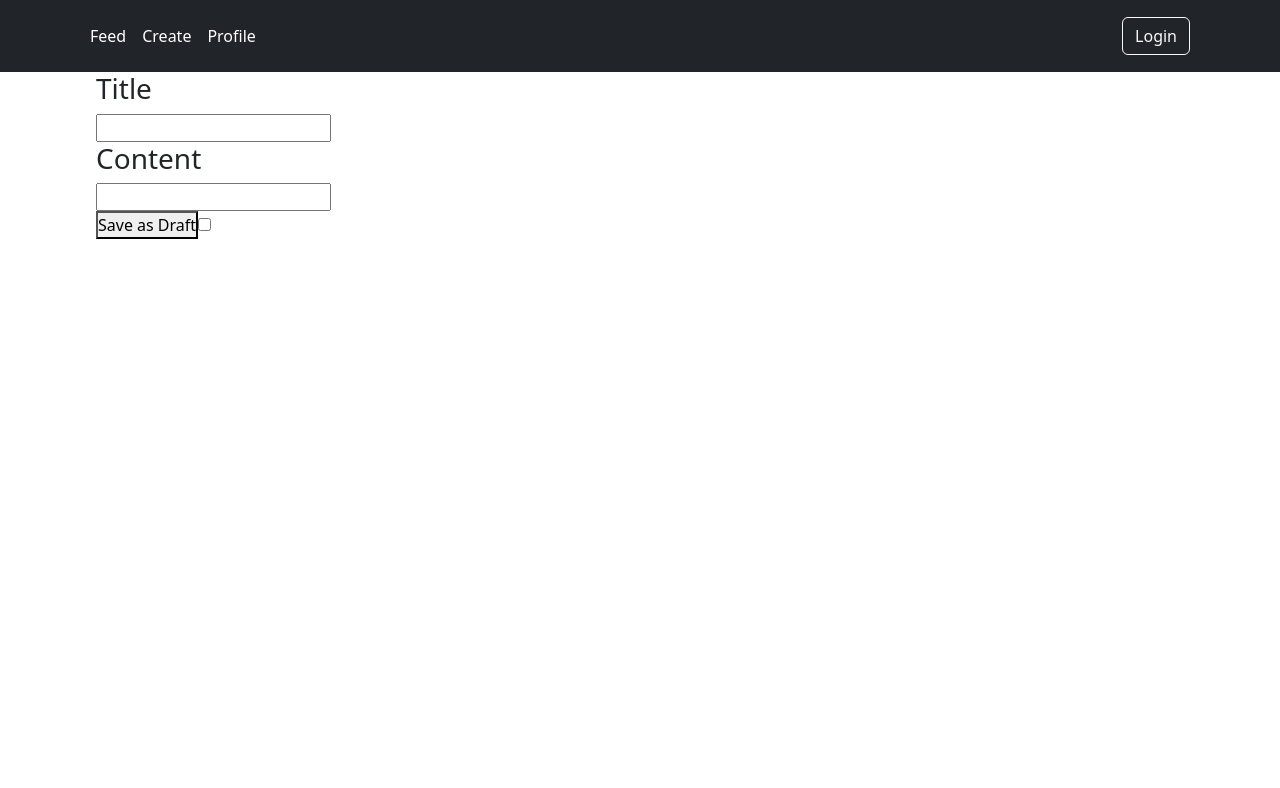
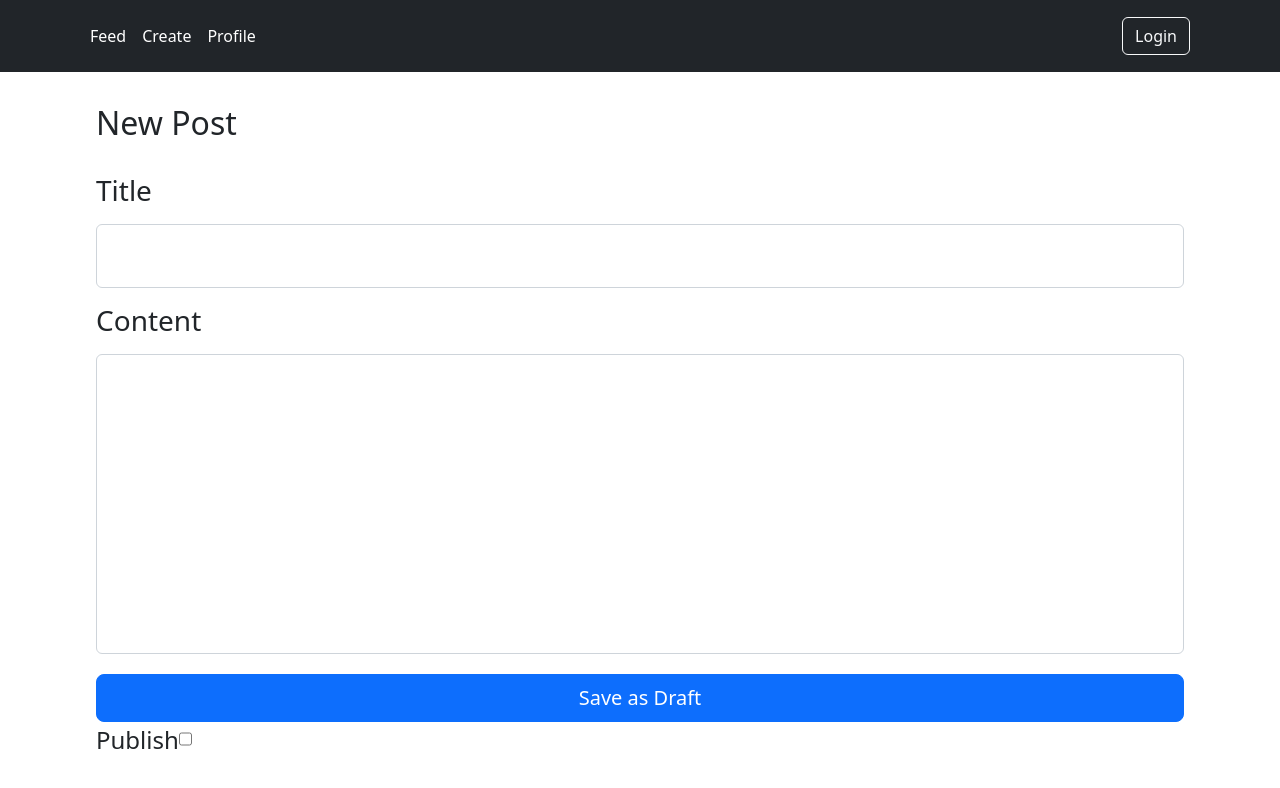
Before and after one commit to LamiSaadat/blog-client, a React (Create React App) app: page /create in a window 1280 px wide. Shown: the top 788 px of the page. Built offline with nearby package versions, Linux system fonts and the light colour scheme.

Commit message:
Updated create post form with bootstrap styles

```diff
--- a/src/App.scss
+++ b/src/App.scss
@@ -32,4 +32,16 @@ html {
   &__button {
     margin-top: 1.25rem;
   }
+
+  // &__create-post-controls {
+  //   display: flex;
+  // }
+
+  &__publish {
+    font-size: 1.5rem;
+  }
+
+  &__publish input {
+    height: 1.2rem;
+  }
 }
--- a/src/components/CreatePost/CreatePost.jsx
+++ b/src/components/CreatePost/CreatePost.jsx
@@ -12,8 +12,7 @@ function CreatePost() {
 
   const dispatch = useDispatch();
   const navigate = useNavigate();
-  const { loggedIn, accesstoken } = useSelector((state) => state.user);
-  console.log("logged in:", loggedIn);
+  const { accesstoken } = useSelector((state) => state.user);
 
   const handleChange = (e) => {
     const { name, value, type, checked } = e.target;
@@ -37,17 +36,39 @@ function CreatePost() {
         .catch((err) => console.log(err));
     }
   };
-  // drafts handler
+
   return (
-    <form onSubmit={handleSubmit}>
-      <h3>Title</h3>
-      <input type="textarea" name="title" onChange={handleChange} />
-      <h3>Content</h3>
-      <input type="textarea" name="content" onChange={handleChange} />
-      <div>
-        <button type="submit">
+    <div style={{ marginTop: "2rem" }}>
+      <h2>New Post</h2>
+      <form onSubmit={handleSubmit} style={{ marginTop: "2rem" }}>
+        <h3 className="h3 mb-3 fw-normal">Title</h3>
+        <input
+          type="textarea"
+          className="form-control"
+          name="title"
+          onChange={handleChange}
+          style={{ height: "4rem" }}
+        />
+        <h3 className="h3 mb-3 fw-normal" style={{ marginTop: "1rem" }}>
+          Content
+        </h3>
+        <input
+          type="textarea"
+          className="form-control"
+          name="content"
+          onChange={handleChange}
+          style={{ height: "18.75rem" }}
+        />
+        <div className="formContainer__create-post-controls">
+          <button
+            type="submit"
+            className="w-100 btn btn-lg btn-primary formContainer__button"
+          >
             {input.published ? "Post" : "Save as Draft"}
           </button>
+          <div className="formContainer__publish">
+            <label htmlFor="published" className="formContainer__publish">
+              Publish
               <input
                 type="checkbox"
                 label="published"
@@ -56,8 +77,11 @@ function CreatePost() {
                 checked={input.published}
                 onChange={handleChange}
               />
+            </label>
+          </div>
         </div>
       </form>
+    </div>
   );
 }
 
--- a/src/components/Login/Login.jsx
+++ b/src/components/Login/Login.jsx
@@ -37,7 +37,7 @@ function Login() {
         </h1>
 
         <div className="form-floating">
-          <h3>Email</h3>
+          <h3 className="h3 mb-3 fw-normal">Email</h3>
           <input
             type="email"
             className="form-control"
@@ -48,7 +48,7 @@ function Login() {
           />
         </div>
         <div className="form-floating">
-          <h3>Password</h3>
+          <h3 className="h3 mb-3 fw-normal">Password</h3>
           <input
             type="password"
             className="form-control"
```
Lines whose indentation alone changed are shown as unchanged.
